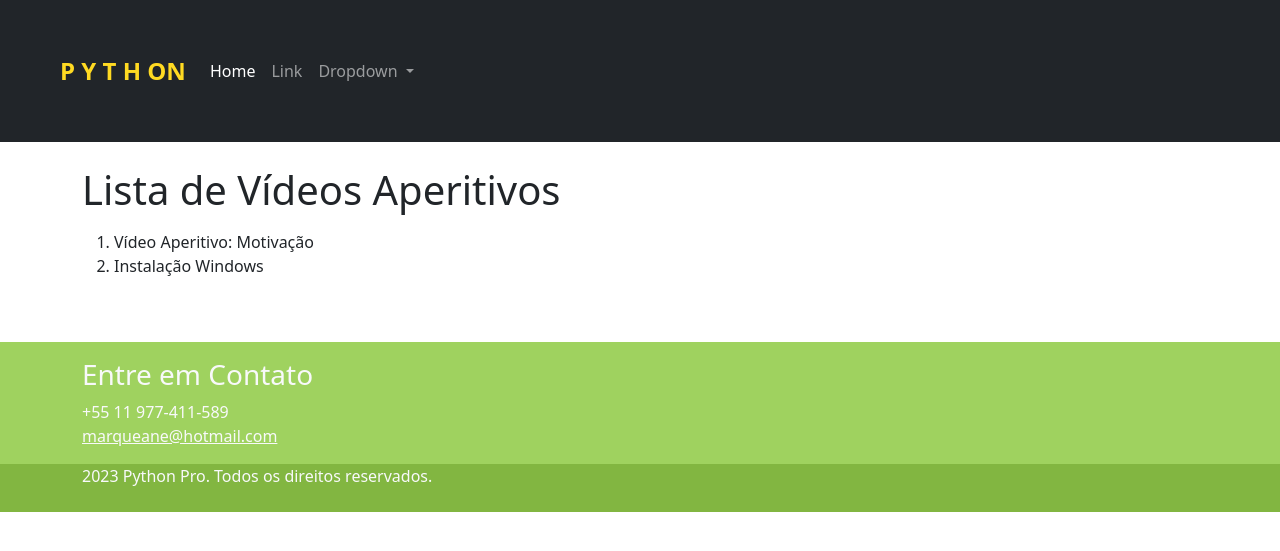
After one commit to MarqueaneSouza/django-2023, a Django app: page /app_aperitivos/ in a window 1280 px wide. The commit adds this page. Shown: the top 551 px of the page. Run offline with Django 4.2, Linux system fonts and the light colour scheme; some libraries are stand-ins or nearby versions.

Commit message:
Criado template indice.html.

```diff
--- /dev/null
+++ b/app_aperitivos/templates/app_aperitivos/indice.html
@@ -0,0 +1,26 @@
+
+{% extends 'app_base/base.html' %}
+{% load static %}
+{% block title %}Python Pro - Aperitivos{% endblock title%}
+{% block description %}Página com todos os vídeos gratuitos{% endblock description%}
+
+
+{% block body %}
+
+  <div class="container">
+	  <div class="row">
+		  <div class="col-md-12">
+
+			  <h1 class="mt-4 mb-3">Lista de Vídeos Aperitivos</h1>
+			  <ol>
+				  {% for video in videos %}
+				  <li>{{ video.titulo }}</li>
+				  {% endfor %}
+			  </ol>
+
+
+		  </div>
+	  </div>
+  </div>
+
+{% endblock body %}
--- a/app_aperitivos/templates/app_aperitivos/video.html
+++ b/app_aperitivos/templates/app_aperitivos/video.html
@@ -1,7 +1,7 @@
 
 {% extends 'app_base/base.html' %}
 {% load static %}
-{% block title %}Python Pro - Aperitivo{% endblock title%}
+{% block title %}Python Pro - Aperitivos{% endblock title%}
 {% block description %}Página com vídeo gratuito de Python{% endblock description%}
 
 
@@ -11,9 +11,9 @@
 	  <div class="row">
 		  <div class="col-md-12">
 
-			  <h1 class="mt-4 mb-3">Video Aperitivo: Motivação</h1>
+			  <h1 class="mt-4 mb-3">{{ video.titulo }}</h1>
 			  <div style="padding:56.25% 0 0 0;position:relative;">
-				  <iframe src="https://player.vimeo.com/video/737734204?badge=0&amp;autopause=0&amp;player_id=0&amp;app_id=58479"
+				  <iframe src="https://player.vimeo.com/video/{{ video.vimeo_id }}?badge=0&amp;autopause=0&amp;player_id=0&amp;app_id=58479"
 						  frameborder="0" allow="autoplay; fullscreen; picture-in-picture"
 						  style="position:absolute;top:0;left:0;width:100%;height:100%;"
 						  title="dia-mundial-da-gentileza-2022.mp4">
--- a/app_aperitivos/urls.py
+++ b/app_aperitivos/urls.py
@@ -1,8 +1,9 @@
 from django.urls import path
 
-from app_aperitivos.views import video
+from app_aperitivos.views import video, indice
 
 app_name='app_aperitivos'
 urlpatterns = [
     path('<slug:slug>', video, name='video'),
+    path('', indice, name='indice'),
 ]
--- a/app_aperitivos/views.py
+++ b/app_aperitivos/views.py
@@ -1,4 +1,17 @@
 from django.shortcuts import render
 
+videos = [
+    {'slug': 'motivacao', 'titulo': 'Vídeo Aperitivo: Motivação', 'vimeo_id': 737734204},
+    # se eu controlo os títulos e os ids respectivos, eu pdoerei usar o template para qualquer vídeo.
+    {'slug': 'instalacao-windows', 'titulo': 'Instalação Windows', 'vimeo_id': 251497668},
+]
+
+videos_dct = {dct['slug']: dct for dct in videos}
+
+def indice(request):
+    return render(request, 'app_aperitivos/indice.html', context={'videos': videos})
+
+
 def video(request, slug):
-    return render(request, 'app_aperitivos/video.html')
+    video = videos_dct[slug]
+    return render(request, 'app_aperitivos/video.html', context={'video': video})
```
